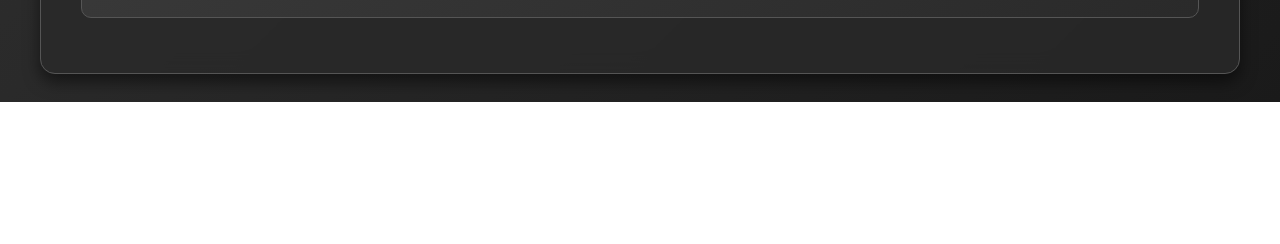
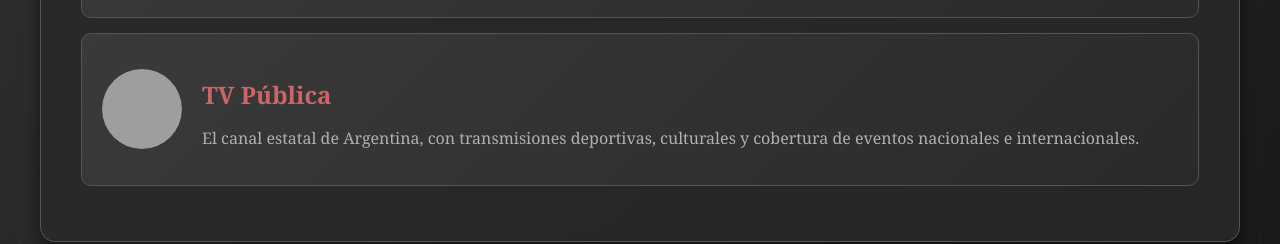
Before and after one commit to Mipagina25/Tupagina, a plain HTML site: page index.html in a window 1280 px wide. Shown: the part 1660-1904 px from the top of the page. Before the commit the page ends 1762 px from the top, so only its background shows below. Drawn offline with Linux system fonts and the light colour scheme; grey boxes are pictures that could not be loaded.

Commit message:
Update index.html

```diff
--- a/index.html
+++ b/index.html
@@ -1,17 +1,20 @@
 <!DOCTYPE html>
 <html lang="es">
 <head>
-    <meta charset="UTF-8">
-    <meta name="viewport" content="width=device-width, initial-scale=1.0">
+    <meta charset="UTF-8" />
+    <meta name="viewport" content="width=device-width, initial-scale=1" />
     <title>El Sótano</title>
-    <link rel="stylesheet" href="style.css">
+    <link rel="stylesheet" href="style.css" />
 </head>
 <body>
     <div class="container">
         <header class="header">
             <h1 class="main-title">El Sótano</h1>
             <p class="subtitle">¿Te atreves a bajar?</p>
-            <p class="cta-text">Para ver las películas y series entra a mi canal de Telegram con <a href="https://t.me/+tHzFkdgfoyE2NDUx" class="cta-link" target="_blank">este enlace</a></p>
+            <p class="cta-text">
+                Para ver las películas y series entra a mi canal de Telegram con
+                <a href="https://t.me/+tHzFkdgfoyE2NDUx" class="cta-link" target="_blank">este enlace</a>
+            </p>
         </header>
 
         <nav class="nav">
@@ -23,6 +26,7 @@
             <!-- TV Section -->
             <section id="tv" class="section active">
                 <h2 class="section-title">Canales de TV</h2>
+
                 <a href="https://bestleague.one/cvatt.html?get=VGVsZWZlSEQ=&lang=1" target="_blank" style="text-decoration: none; color: inherit;">
                     <div class="channel">
                         <div class="channel-logo">
@@ -34,6 +38,7 @@
                         </div>
                     </div>
                 </a>
+
                 <a href="https://bestleague.one/cvatt.html?get=QXJ0ZWFySEQ&lang=1" target="_blank" style="text-decoration: none; color: inherit;">
                     <div class="channel">
                         <div class="channel-logo">
@@ -45,6 +50,7 @@
                         </div>
                     </div>
                 </a>
+
                 <a href="https://bestleague.one/cvatt.html?get=TGFfTmFjaW9u&lang=1" target="_blank" style="text-decoration: none; color: inherit;">
                     <div class="channel">
                         <div class="channel-logo">
@@ -56,6 +62,7 @@
                         </div>
                     </div>
                 </a>
+
                 <a href="https://bestleague.one/cvatt.html?get=QW1lcmljYVRW&lang=1" target="_blank" style="text-decoration: none; color: inherit;">
                     <div class="channel">
                         <div class="channel-logo">
@@ -67,6 +74,7 @@
                         </div>
                     </div>
                 </a>
+
                 <a href="https://rereyano.ru/player/3/76" target="_blank" style="text-decoration: none; color: inherit;">
                     <div class="channel">
                         <div class="channel-logo">
@@ -78,6 +86,20 @@
                         </div>
                     </div>
                 </a>
+
+                <!-- Nuevo canal TV Pública -->
+                <a href="https://bestleague.one/cvatt.html?get=Q2FuYWw3&lang=1" target="_blank" style="text-decoration: none; color: inherit;">
+                    <div class="channel">
+                        <div class="channel-logo">
+                            <img src="https://upload.wikimedia.org/wikipedia/commons/thumb/f/f6/Canal_7_TV_Publica.png/800px-Canal_7_TV_Publica.png" alt="TV Pública Argentina channel logo" />
+                        </div>
+                        <div class="channel-info">
+                            <h3>TV Pública</h3>
+                            <p>El canal estatal de Argentina, con transmisiones deportivas, culturales y cobertura de eventos nacionales e internacionales.</p>
+                        </div>
+                    </div>
+                </a>
+
             </section>
 
             <!-- Contacto Section -->
```
